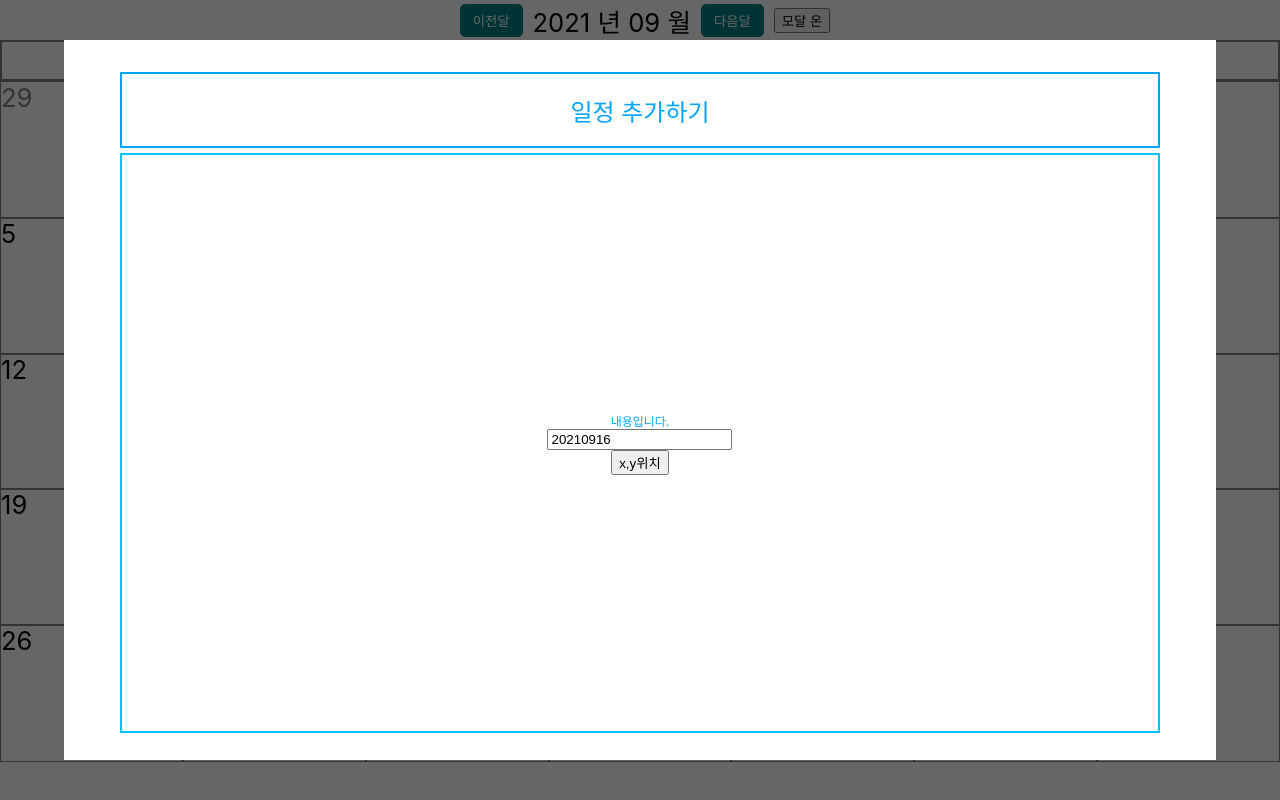
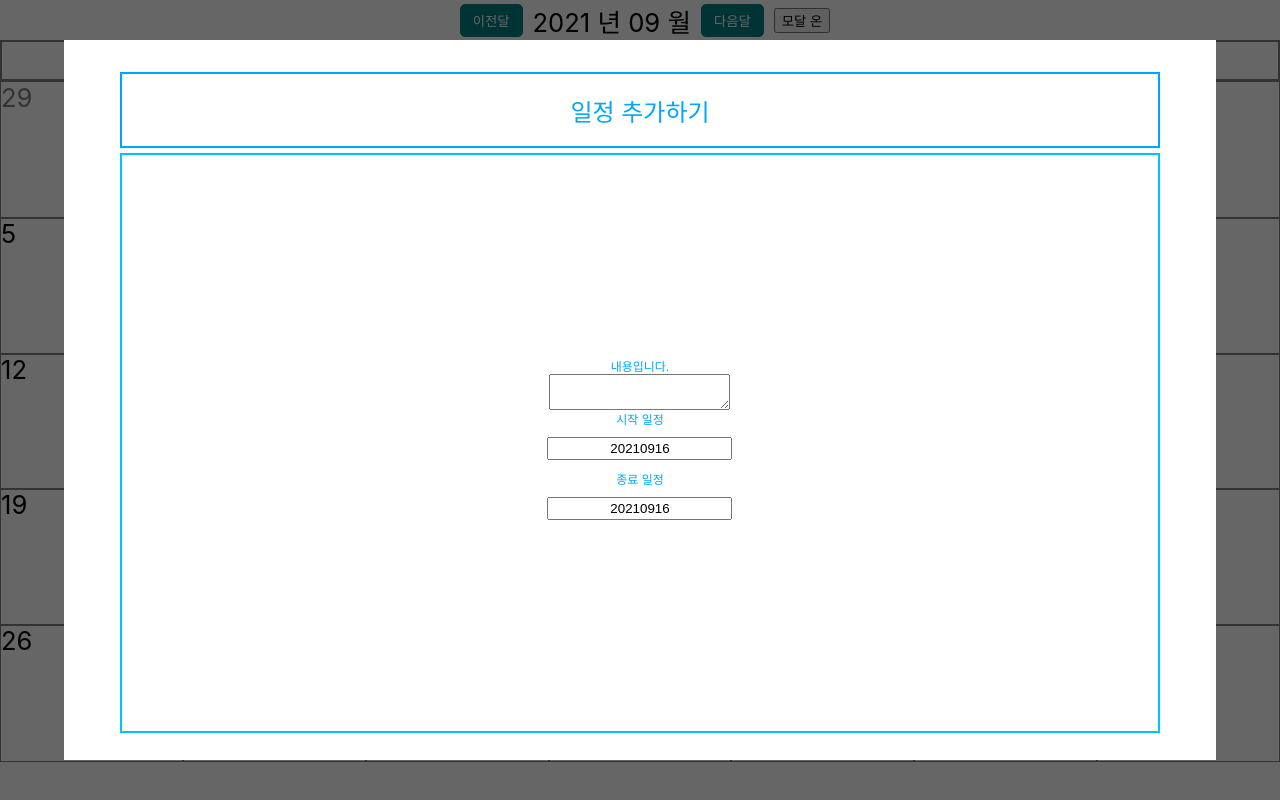
Before and after one commit to slbin-park/Schedule_manager, a React (Create React App) app: page / in a window 1280 px wide. Both pictures are taken after a click on the button "모달 온". Built offline with nearby package versions, Linux system fonts and the light colour scheme.

Commit message:
Refactoring modal

```diff
--- a/src/App.js
+++ b/src/App.js
@@ -3,7 +3,7 @@ import { useState } from 'react';
 import moment from 'moment';
 import pr_data from './data/data.json'
 import './assets/css/calendar.scss'
-import './assets/css/modal.scss'
+import Modal from './page/modal/modal'
 const App = () => {
 
   const [getMoment, setMoment] = useState(moment());
@@ -72,47 +72,6 @@ const App = () => {
 }
 export default App;
 
-function Date_picker({ setstart }) {
-  const [getMoment, setMoment] = useState(moment());
-  const today = getMoment;
-  const firstWeek = today.clone().startOf('month').week();
-  const lastWeek = today.clone().endOf('month').week() === 1 ? 53 : today.clone().endOf('month').week();
-
-  let result = [];
-  let week = firstWeek;
-  for (week; week <= lastWeek; week++) {
-    result = result.concat(
-      <div className='calendar_body_line' key={week}>
-        {
-          Array(7).fill(0).map((data, index) => {
-            let days = today.clone().startOf('year').week(week).startOf('week').add(index, 'day'); //d로해도되지만 직관성
-
-            if (moment().format('YYYYMMDD') === days.format('YYYYMMDD')) {
-              return (
-                <div className='calendar_body_days' onClick={() => setstart(days.format('YYYYMMDD'))} key={index} >
-                  <span style={{ color: 'red' }}>{days.format('D')}</span>
-                </div>
-              );
-            } else if (days.format('MM') !== today.format('MM')) {
-              return (
-                <div className='calendar_body_days' onClick={() => setstart(days.format('YYYYMMDD'))} key={index} >
-                  <span style={{ color: 'gray' }}>{days.format('D')}</span>
-                </div>
-              );
-            } else {
-              return (
-                <div className='calendar_body_days' onClick={() => setstart(days.format('YYYYMMDD'))} key={index}  >
-                  <span>{days.format('D')}</span>
-                </div>
-              );
-            }
-          })
-        }
-      </div>
-    );
-  }
-  return result;
-}
 
 function Show_event({ days }) {
   return (
@@ -128,52 +87,11 @@ function Show_event({ days }) {
   )
 }
 
-function Modal({ setmodal }) {
-  const [x, setx] = useState(10000)
-  const [y, sety] = useState(10000)
-  const [start, setstart] = useState(moment().format('YYYYMMDD'))
-  const close_modal = (e) => {
-    e.preventDefault()
-    if (e.target.className === 'modal') {
-      setmodal(false)
-    }
-    if (e.target.className != 'modal_button') {
-      setx(10000)
-      sety(10000)
-    }
-  }
-  const setxy = (e) => {
-    setx(e.clientY + 30)
-    sety(e.clientX - 20)
-  }
-  return (
-    <div className='modal' onClick={(e) => close_modal(e)} value={true}>
-      <div >
-        <div className='modal_div'>
-          <div className='modal_title'>
-            일정 추가하기
-          </div>
-
-          <div className='modal_body'>
-            내용입니다.
-            <input value={start} readOnly></input>
-            <button className='modal_button' onClick={(e) => setxy(e)}>x,y위치</button>
-            <div style={{ top: x, left: y, position: 'absolute' }} className='modal_calendar'>
-              <Day_kor></Day_kor>
-              <Date_picker setstart={setstart}></Date_picker>
-            </div>
-          </div>
-        </div>
-      </div>
-    </div>
-  )
-}
-
 function Day_kor() {
   return (
     <>
       <div className='calendar_body_head'>
-        <div className='calendar_body_head_days'>
+        <div style={{ color: 'red' }} className='calendar_body_head_days'>
           일
         </div>
         <div className='calendar_body_head_days'>
--- a/src/assets/css/modal.scss
+++ b/src/page/modal/assets/css/modal.scss
@@ -35,14 +35,26 @@
             height: 80%;
             width: 90%;
             border: 2px solid #00C3FF;
+            .modal_button_start{
+                text-align: center;
+                margin:10px;
+                padding: 2px;
+            }
+            .modal_button_end{
+                text-align: center;
+                margin:10px;
+                padding: 2px;
+            }
             .modal_calendar{
                 display: flex;
                 flex-direction: column;
                 border: 2px solid #00C3FF;
+                background-color: #96FFFF;
                 border-radius: 5px;
                 padding: 5px;
                 font-size: 2vh;
                         .calendar_body_head{
+                            color : rgb(15, 15, 15);
                             display: flex;
                             .calendar_body_head_days{
                                 width: 100%;
--- /dev/null
+++ b/src/page/modal/modal.js
@@ -0,0 +1,151 @@
+import { useState } from 'react';
+import moment from 'moment';
+import './assets/css/modal.scss'
+
+
+
+function Modal({ setmodal }) {
+    const [x, setx] = useState(10000)
+    const [y, sety] = useState(10000)
+    const [endx, setendx] = useState(10000)
+    const [endy, setendy] = useState(10000)
+
+    const [start, setstart] = useState(moment().format('YYYYMMDD'))
+    const [end, setend] = useState(moment().format('YYYYMMDD'))
+
+    const close_modal = (e) => {
+        e.preventDefault()
+        if (e.target.className === 'modal') {
+            setmodal(false)
+        }
+        if (e.target.className != 'modal_button_start') {
+            setx(10000)
+            sety(10000)
+        }
+        if (e.target.className != 'modal_button_end') {
+            setendx(10000)
+            setendy(10000)
+        }
+    }
+
+    const show_calendar = (e) => {
+        if (e.target.className == 'modal_button_start') {
+            setx(e.clientY + 30)
+            sety(e.clientX - 20)
+        }
+        if (e.target.className == 'modal_button_end') {
+            setendx(e.clientY + 30)
+            setendy(e.clientX - 20)
+        }
+    }
+
+    return (
+        <div className='modal' onClick={(e) => close_modal(e)} value={true}>
+            <div >
+                <div className='modal_div'>
+                    <div className='modal_title'>
+                        일정 추가하기
+                    </div>
+                    <div className='modal_body'>
+                        내용입니다.
+                        <textarea></textarea>
+                        <div onClick={(e) => show_calendar(e)} >
+                            <div>시작 일정</div>
+                            <input className='modal_button_start' value={start} readOnly></input>
+                        </div>
+                        <div style={{ top: x, left: y, position: 'absolute' }} className='modal_calendar'>
+                            <Day_kor></Day_kor>
+                            <Date_picker setstart={setstart}></Date_picker>
+                        </div>
+
+                        <div onClick={(e) => show_calendar(e)} >
+                            <div>종료 일정</div>
+                            <input className='modal_button_end' value={end} readOnly></input>
+                        </div>
+                        <div style={{ top: endx, left: endy, position: 'absolute' }} className='modal_calendar'>
+                            <Day_kor></Day_kor>
+                            <Date_picker setstart={setend}></Date_picker>
+                        </div>
+                    </div>
+                </div>
+            </div>
+        </div>
+    )
+}
+
+function Date_picker({ setstart }) {
+    const [getMoment, setMoment] = useState(moment());
+    const today = getMoment;
+    const firstWeek = today.clone().startOf('month').week();
+    const lastWeek = today.clone().endOf('month').week() === 1 ? 53 : today.clone().endOf('month').week();
+
+    let result = [];
+    let week = firstWeek;
+    for (week; week <= lastWeek; week++) {
+        result = result.concat(
+            <div className='calendar_body_line' key={week}>
+                {
+                    Array(7).fill(0).map((data, index) => {
+                        let days = today.clone().startOf('year').week(week).startOf('week').add(index, 'day'); //d로해도되지만 직관성
+
+                        if (moment().format('YYYYMMDD') === days.format('YYYYMMDD')) {
+                            return (
+                                <div className='calendar_body_days' onClick={() => setstart(days.format('YYYYMMDD'))} key={index} >
+                                    <span style={{ color: 'red' }}>{days.format('D')}</span>
+                                </div>
+                            );
+                        } else if (days.format('MM') !== today.format('MM')) {
+                            return (
+                                <div className='calendar_body_days' onClick={() => setstart(days.format('YYYYMMDD'))} key={index} >
+                                    <span style={{ color: 'gray' }}>{days.format('D')}</span>
+                                </div>
+                            );
+                        } else {
+                            return (
+                                <div className='calendar_body_days' onClick={() => setstart(days.format('YYYYMMDD'))} key={index}  >
+                                    <span>{days.format('D')}</span>
+                                </div>
+                            );
+                        }
+                    })
+                }
+            </div>
+        );
+    }
+    return result;
+}
+
+
+
+function Day_kor() {
+    return (
+        <>
+            <div className='calendar_body_head'>
+                <div style={{ color: 'red' }} className='calendar_body_head_days'>
+                    일
+          </div>
+                <div className='calendar_body_head_days'>
+                    월
+          </div>
+                <div className='calendar_body_head_days'>
+                    화
+          </div>
+                <div className='calendar_body_head_days'>
+                    수
+          </div>
+                <div className='calendar_body_head_days'>
+                    목
+          </div>
+                <div className='calendar_body_head_days'>
+                    금
+          </div>
+                <div className='calendar_body_head_days'>
+                    토
+          </div>
+            </div>
+        </>
+    )
+}
+
+
+export default Modal;
```
